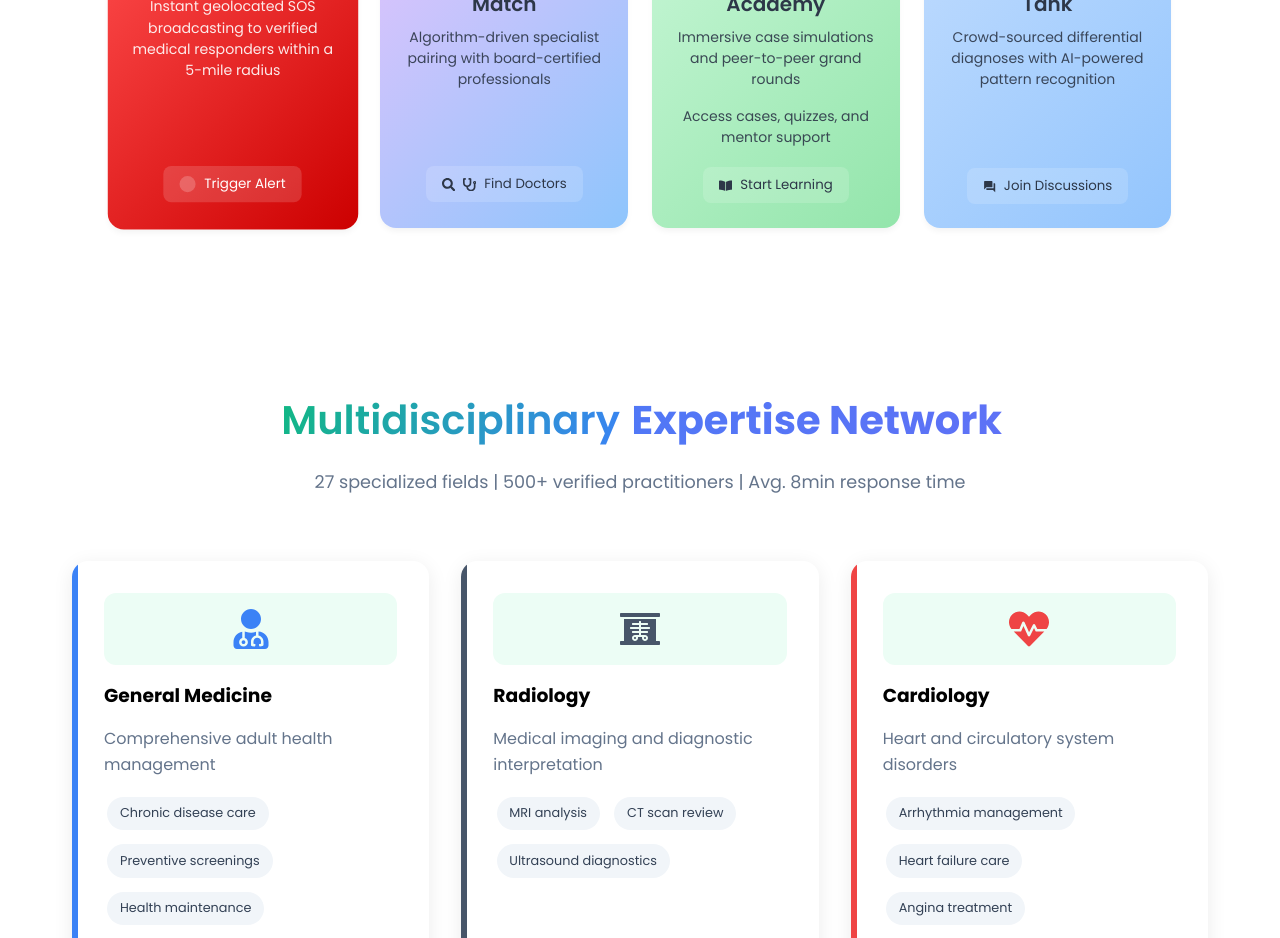
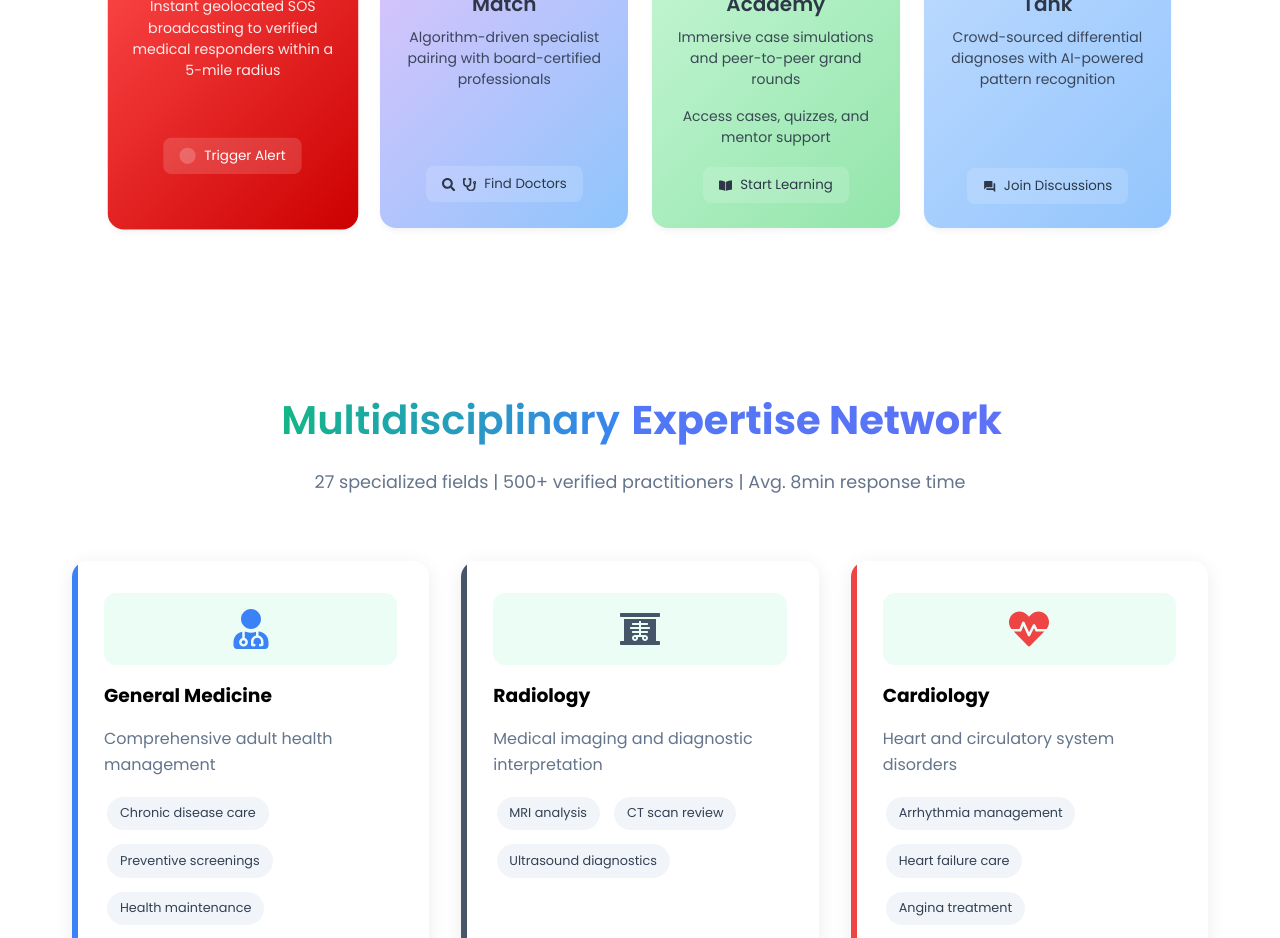
Before and after one commit to tsh594/mediconnect, a React (Vite) app: page / in a window 1280 px wide. Shown: the part 1620-2558 px from the top of the page. Built offline with nearby package versions, Linux system fonts and the light colour scheme.

Commit message:
Initial commit

```diff
--- a/src/buttons.css
+++ b/src/buttons.css
@@ -158,7 +158,7 @@
   border-radius: 0.5rem;
   background: rgba(255,255,255,0.15);
   transition: all 0.2s ease;
-  margin-top: 67.5px; /* Pushes button to bottom */
+  margin-top: 40px; /* Pushes button to bottom */
 }
 
 .btn-action-c {
```
